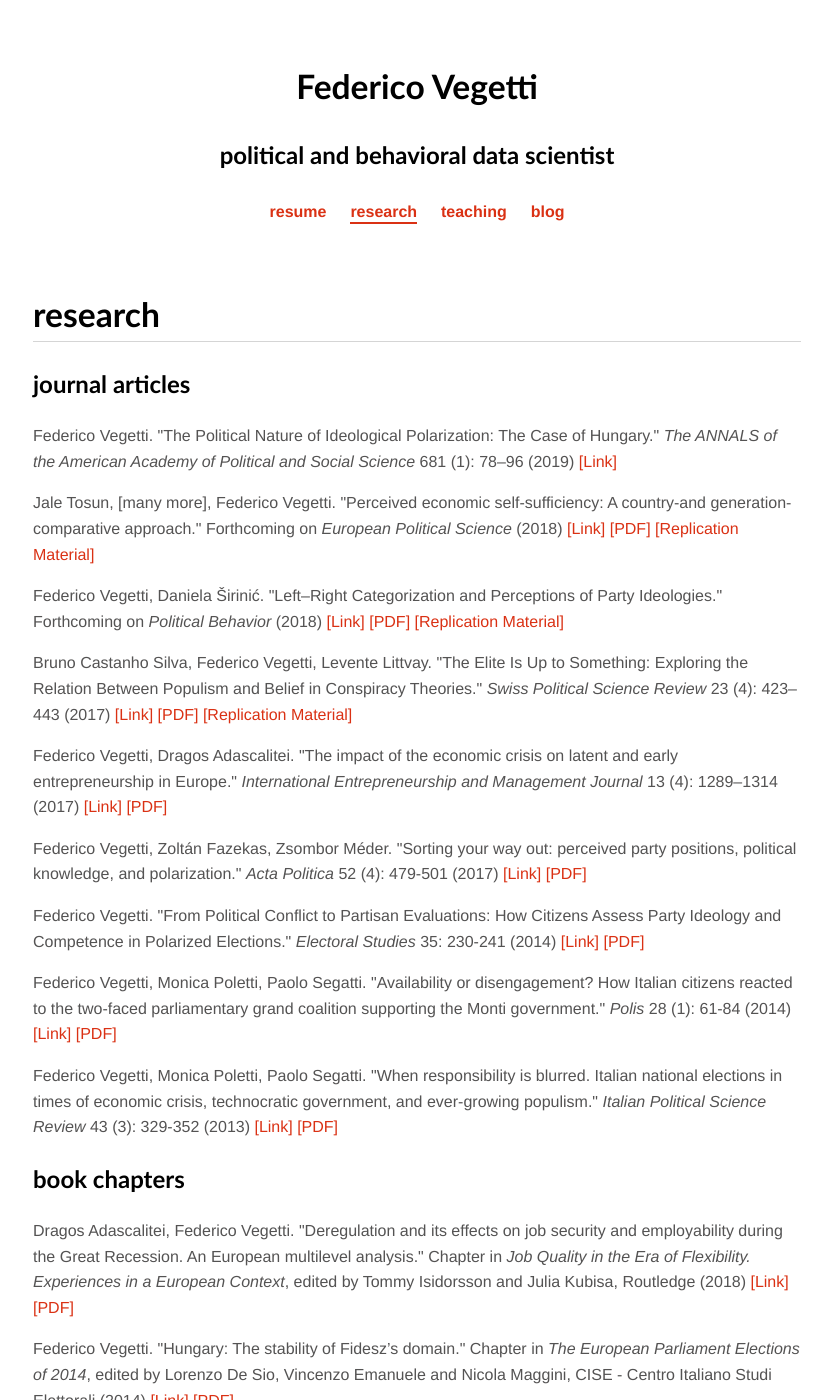
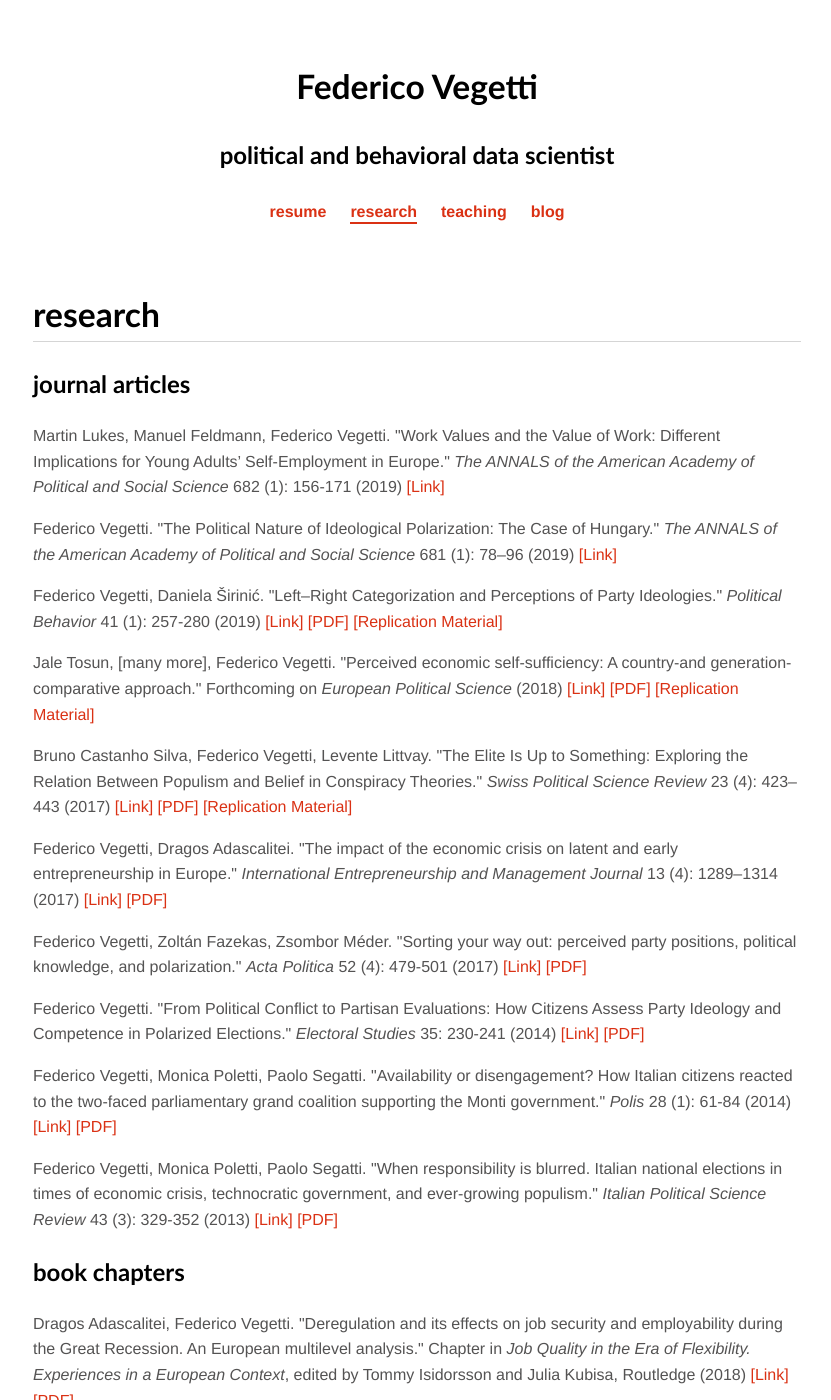
Before and after one commit to federicovegetti/federicovegetti.github.io, a Jekyll site: the page built from research/index.html, in a window 1280 px wide and 1400 px high. Shown: the whole window, without its empty margins (223-1054 px from the left). Built offline with Jekyll 4.4.1, drawn with Linux system fonts in a browser that asks for light colours; some of the changed text lies outside the part shown.

Commit message:
update publications

```diff
--- a/research/index.html
+++ b/research/index.html
@@ -8,20 +8,25 @@ permalink: research/
 
 <h2>journal articles</h2>
 
+	<p>Martin Lukes, Manuel Feldmann, Federico Vegetti. "Work Values and the Value of Work: Different Implications for Young Adults’ Self-Employment in Europe." <i>The ANNALS of the American Academy of Political and Social Science</i> 682 (1): 156-171 (2019)
+		<a href="https://doi.org/10.1177%2F0002716219828976" target="_blank">[Link]</a>
+	</p>
+
 	<p>Federico Vegetti. "The Political Nature of Ideological Polarization: The Case of Hungary." <i>The ANNALS of the American Academy of Political and Social Science</i> 681 (1): 78–96 (2019)
 		<a href="https://doi.org/10.1177%2F0002716218813895" target="_blank">[Link]</a>
 	</p>
+
+	<p>Federico Vegetti, Daniela Širinić. "Left–Right Categorization and Perceptions of Party Ideologies." <i>Political Behavior</i> 41 (1): 257-280 (2019)
+		<a href="https://doi.org/10.1007/s11109-018-9451-y" target="_blank">[Link]</a>
+		<a href="{{ site.baseurl }}/pdfs/paper_PB_2018.pdf">[PDF]</a>
+		<a href="https://doi.org/10.7910/DVN/MT7XU0" target="_blank">[Replication Material]</a>
+	</p>
+
 
 	<p>Jale Tosun, [many more], Federico Vegetti. "Perceived economic self-sufficiency: A country-and generation-comparative approach." Forthcoming on <i>European Political Science</i> (2018)
 		<a href="https://doi.org/10.1057/s41304-018-0186-3" target="_blank">[Link]</a>
 		<a href="{{ site.baseurl }}/pdfs/paper_EPS_2018.pdf">[PDF]</a>
 		<a href="https://github.com/federicovegetti/EPS2018" target="_blank">[Replication Material]</a>
-	</p>
-
-	<p>Federico Vegetti, Daniela Širinić. "Left–Right Categorization and Perceptions of Party Ideologies." Forthcoming on <i>Political Behavior</i> (2018)
-		<a href="https://doi.org/10.1007/s11109-018-9451-y" target="_blank">[Link]</a>
-		<a href="{{ site.baseurl }}/pdfs/paper_PB_2018.pdf">[PDF]</a>
-		<a href="https://doi.org/10.7910/DVN/MT7XU0" target="_blank">[Replication Material]</a>
 	</p>
 
 	<p>Bruno Castanho Silva, Federico Vegetti, Levente Littvay. "The Elite Is Up to Something: Exploring the Relation Between Populism and Belief in Conspiracy Theories." <i>Swiss Political Science Review</i> 23 (4): 423–443 (2017)
@@ -75,8 +80,6 @@ permalink: research/
 
 <h2>working papers</h2>
 
-	<p>Martin Lukes, Manuel Feldmann, Federico Vegetti. "Work values and the value of work: different implications for young adults’ self-employment in Europe." (conditionally accepted, <i>The ANNALS of the American Academy of Political and Social Science</i>, 2018)
-	</p>
 
 	<p>Federico Vegetti, Julia Warmuth, Levente Littvay. "Parenting style and the family transmission of ideology across cultures." (work in progress since 2017)
 	</p>
```
